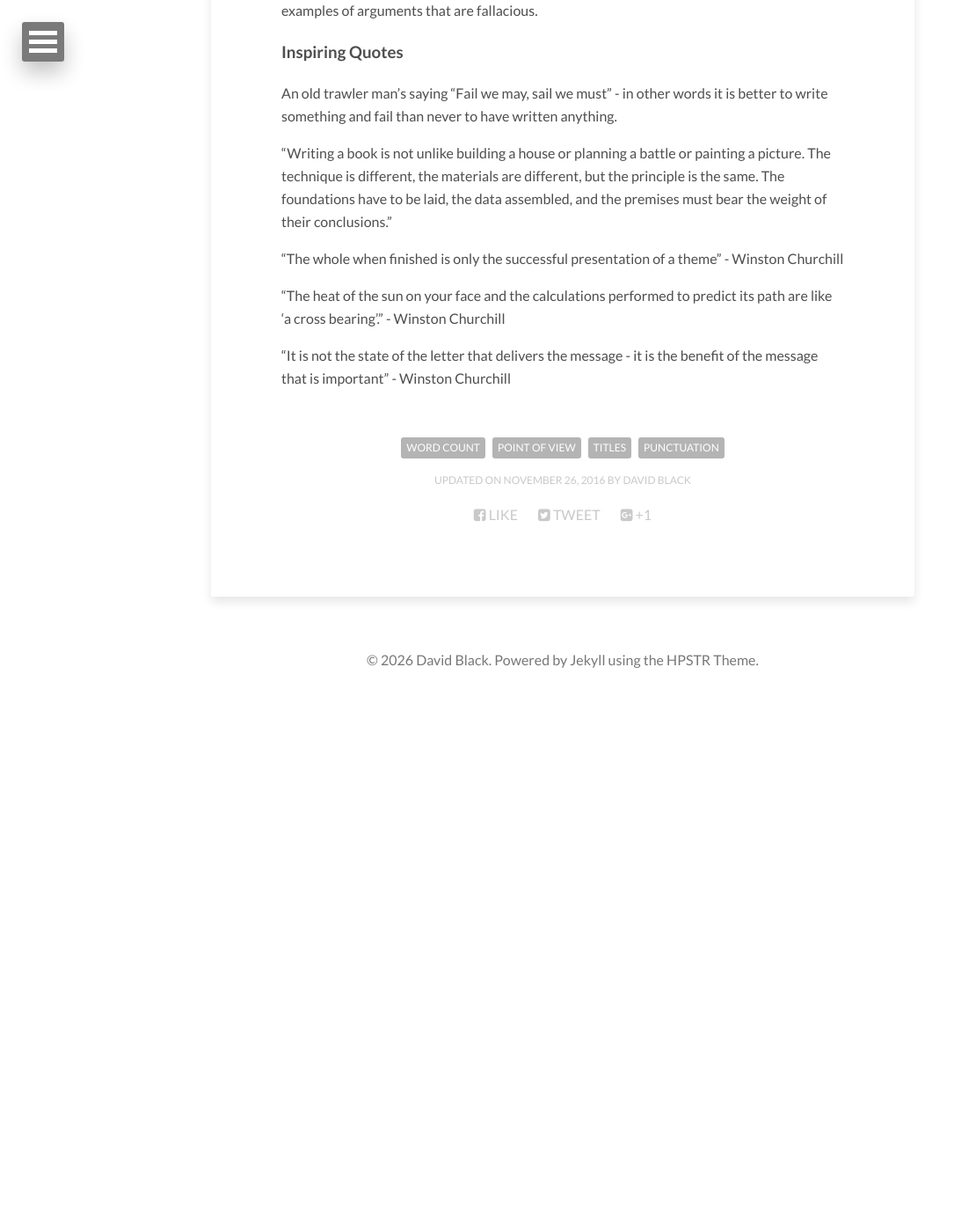
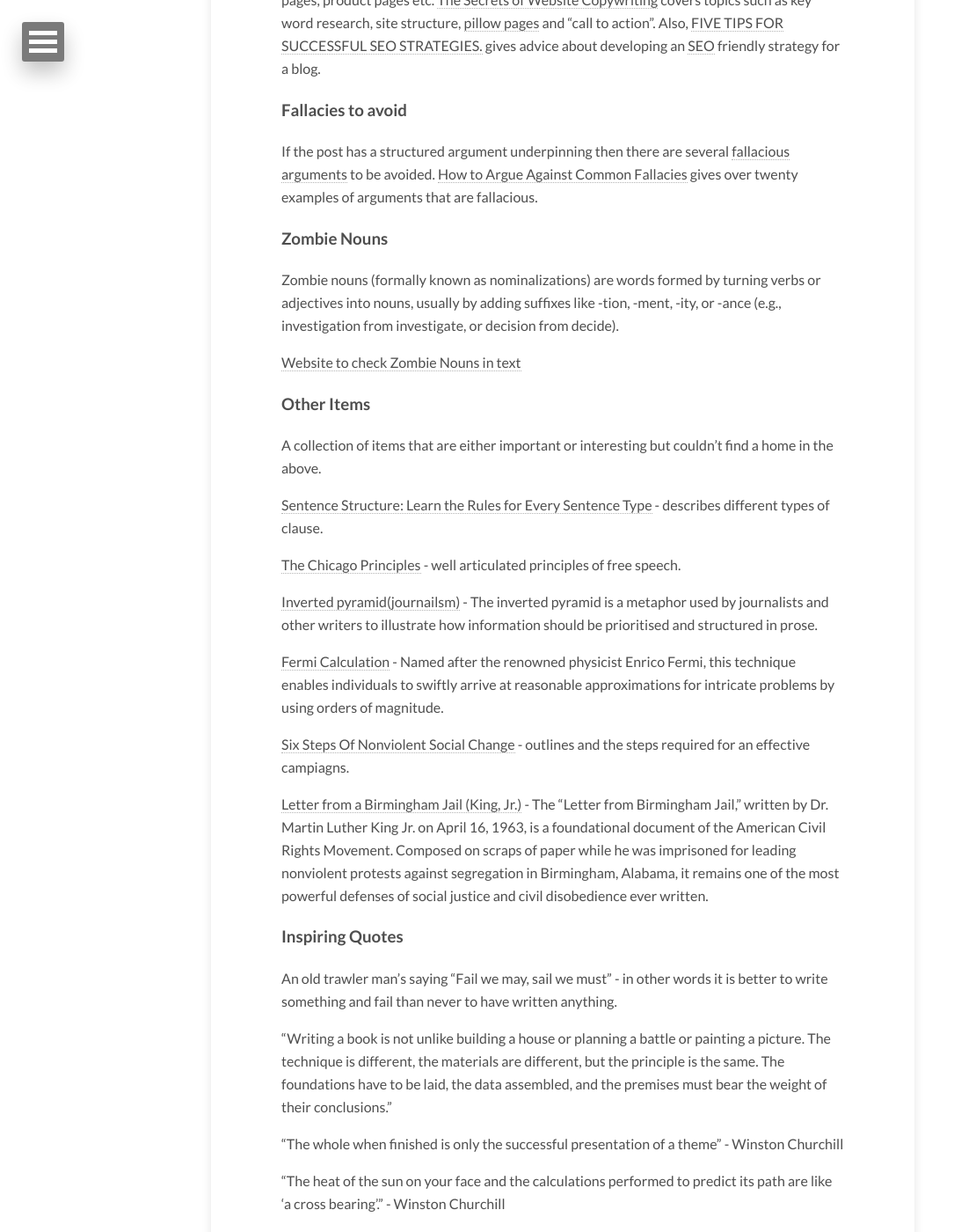
Before and after one commit to dtinblack/dtinblack.github.io, a Jekyll site: the page built from assets/md/tools-of-the-trade.md, in a window 1280 px wide and 1400 px high, scrolled down 4642 px. Shown: the whole window at 88% size, without its empty margins (0-1085 px from the left). Built offline with Jekyll 4.4.1, drawn with Linux system fonts in a browser that asks for light colours; before the commit the page ends 5433 px from its top, so only the background shows below that; some of the changed text lies outside the part shown.

Commit message:
new writing techniques

```diff
--- a/assets/md/tools-of-the-trade.md
+++ b/assets/md/tools-of-the-trade.md
@@ -98,6 +98,12 @@
 
 See the following for a website for a [Flesch Reading Ease Score calculator](https://goodcalculators.com/flesch-kincaid-calculator/)
 
+#### [Readability Scoring System](https://readabilityformulas.com/readability-scoring-system.php)
+
+### Capitals
+
+[What words to capitalise in a heading](https://apastyle.apa.org/style-grammar-guidelines/capitalization/title-case) - describes which words need to be capitals in headings.
+
 
 ### Grammar
 
@@ -106,6 +112,8 @@
 Ensure that most of the sentences [active](https://www.theschoolrun.com/what-are-active-and-passive-sentences) i.e. the subject of the sentence is performing the action. For example, Dickens’ use of passive sentences ( mainly dialogue and formal statements ) is less than 10%. Websites such as Grammarly have a [passive voice checker](https://www.grammarly.com/passive-voice-checker) but is not free. However, the [Hemmingway App](https://hemingwayapp.com/) is free.
 
 [A cat, a hat and a simple measure of gobbledygook: How readable is your writing?](https://bankunderground.co.uk/2016/10/04/a-cat-a-hat-and-a-simple-measure-of-gobbledygook-how-readable-is-your-writing/#more-2108) is a general article that uses some of the reading tests described above and applied to financial industry.
+
+[Grammar Checker](https://quillbot.com/grammar-check) - website that checks grammar.
 
 ### Punctuation
 
@@ -135,6 +143,29 @@
 
 If the post has a structured argument underpinning then there are several [fallacious arguments](https://www.merriam-webster.com/dictionary/fallacious) to be avoided. [How to Argue Against Common Fallacies](https://www.futurelearn.com/info/courses/logical-and-critical-thinking/0/steps/9131) gives over twenty examples of arguments that are fallacious.
 
+### Zombie Nouns
+
+Zombie nouns (formally known as nominalizations) are words formed by turning verbs or adjectives into nouns, usually by adding suffixes like -tion, -ment, -ity, or -ance (e.g., investigation from investigate, or decision from decide).
+
+[Website to check Zombie Nouns in text](https://writersdiet.com/writing-test/)
+
+### Other Items
+
+A collection of items that are either important or interesting but couldn't find a home in the above.
+
+[Sentence Structure: Learn the Rules for Every Sentence Type](https://www.grammarly.com/blog/sentence-structure/) - describes different types of clause.
+
+[The Chicago Principles](https://judicature.duke.edu/wp-content/uploads/sites/3/2024/03/Chicago-Principles-Vol-107-No-3.pdf) - well articulated principles of free speech.
+
+[Inverted pyramid(journailsm)](https://en.wikipedia.org/wiki/Inverted_pyramid_(journalism)) - The inverted pyramid is a metaphor used by journalists and other writers to illustrate how information should be prioritised and structured in prose.
+
+[Fermi Calculation](https://www.futurelearn.com/info/courses/critical-evaluation-in-data-science/0/steps/391509) - Named after the renowned physicist Enrico Fermi, this technique enables individuals to swiftly arrive at reasonable approximations for intricate problems by using orders of magnitude.
+
+[Six Steps Of Nonviolent Social Change](https://thekingcenter.org/about-tkc/the-king-philosophy/) - outlines and the steps required for an effective campiagns.
+
+[Letter from a Birmingham Jail (King, Jr.)](https://www.africa.upenn.edu/Articles_Gen/Letter_Birmingham.html) - The "Letter from Birmingham Jail," written by Dr. Martin Luther King Jr. on April 16, 1963, is a foundational document of the American Civil Rights Movement. Composed on scraps of paper while he was imprisoned for leading nonviolent protests against segregation in Birmingham, Alabama, it remains one of the most powerful defenses of social justice and civil disobedience ever written.
+
+
 
 ### Inspiring Quotes
 
```
